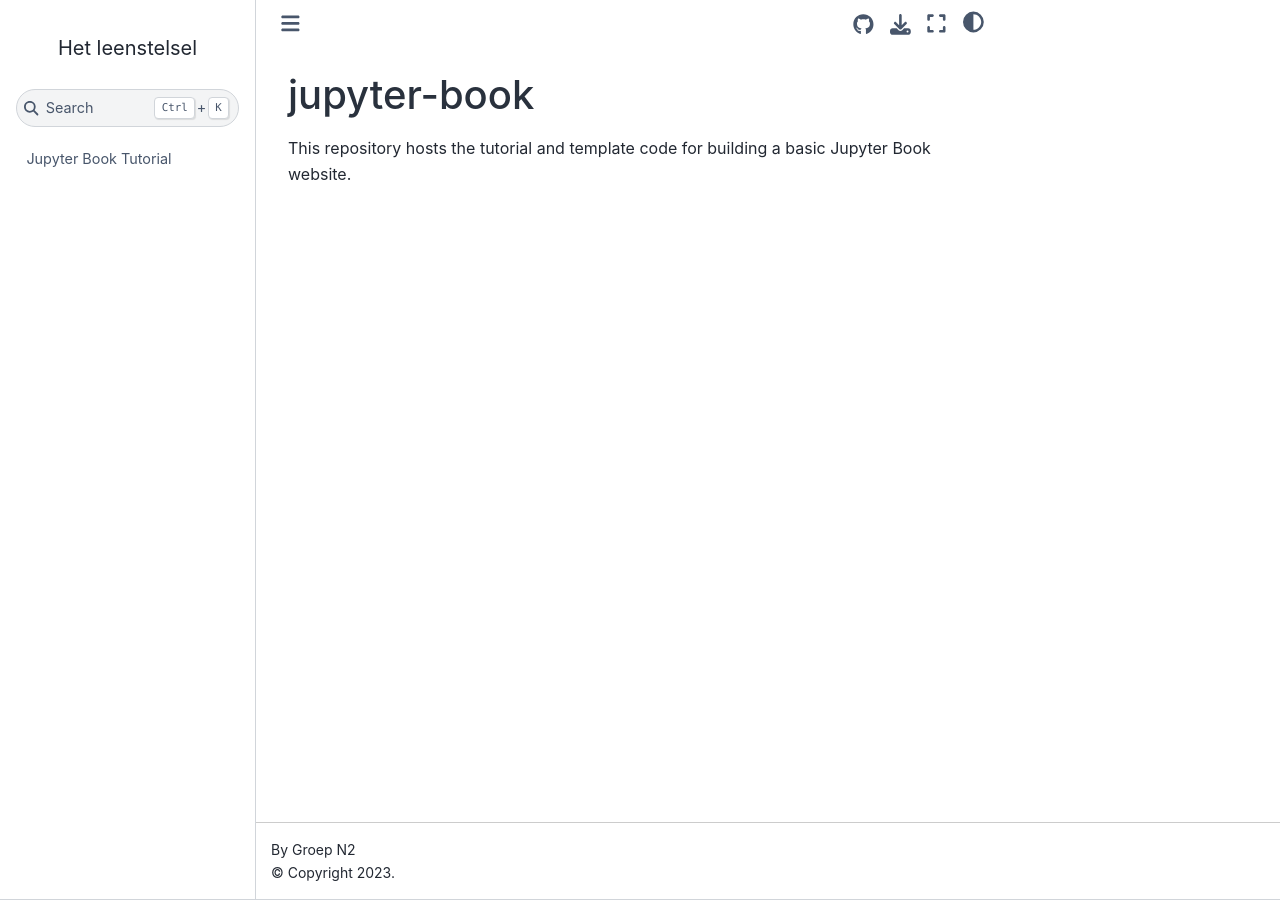
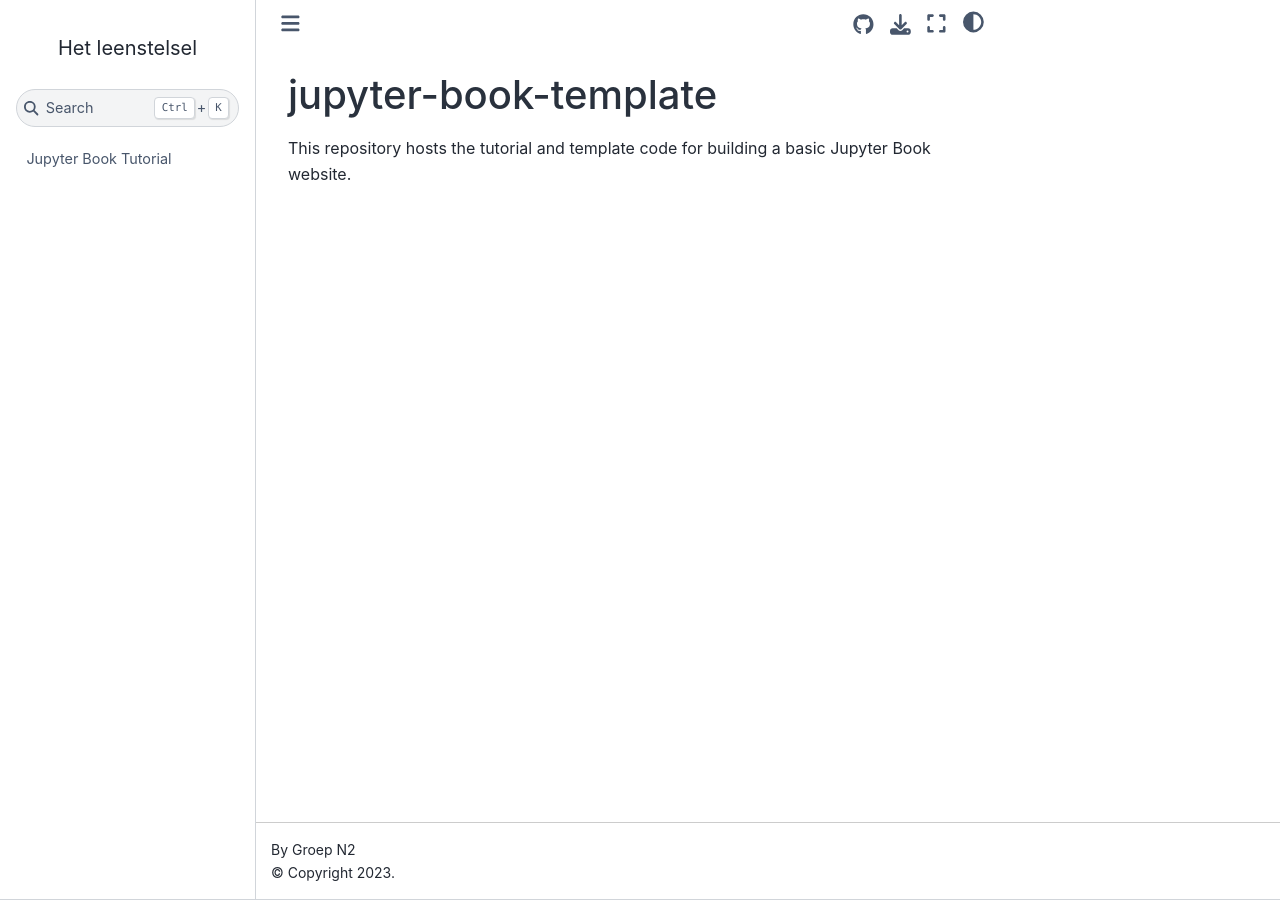
Before and after one commit to AbeDijkstra03/DataStory, a Jupyter Book: the page built from README.md, in a window 1280 px wide. Built offline with Jupyter Book 1.0.4 settings and Sphinx 7.4.7 and the Sphinx Book theme 1.1.4, drawn with Linux system fonts in a browser that asks for light colours; pages that are not in the unit, such as notebooks, are missing from menus; comment, search, counter and statistics services are not loaded.

Commit message:
recreate

```diff
--- a/README.md
+++ b/README.md
@@ -1,3 +1,3 @@
-# jupyter-book
+# jupyter-book-template
 
 This repository hosts the tutorial and template code for building a basic Jupyter Book website.
--- a/_config.yml
+++ b/_config.yml
@@ -29,7 +29,7 @@ html:
 # Add launch buttons
 launch_buttons:
   binderhub_url: ""
-  colab_url: "https://colab.research.google.com"
+  colab_url: ""
   jupyterhub_url: ""
 
 sphinx:
```
